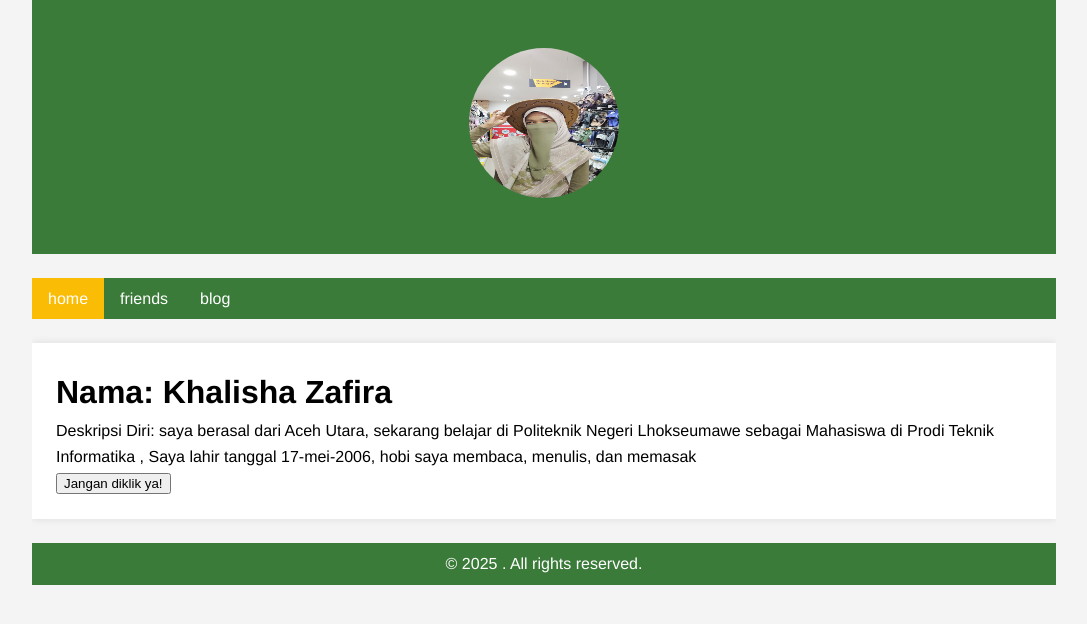
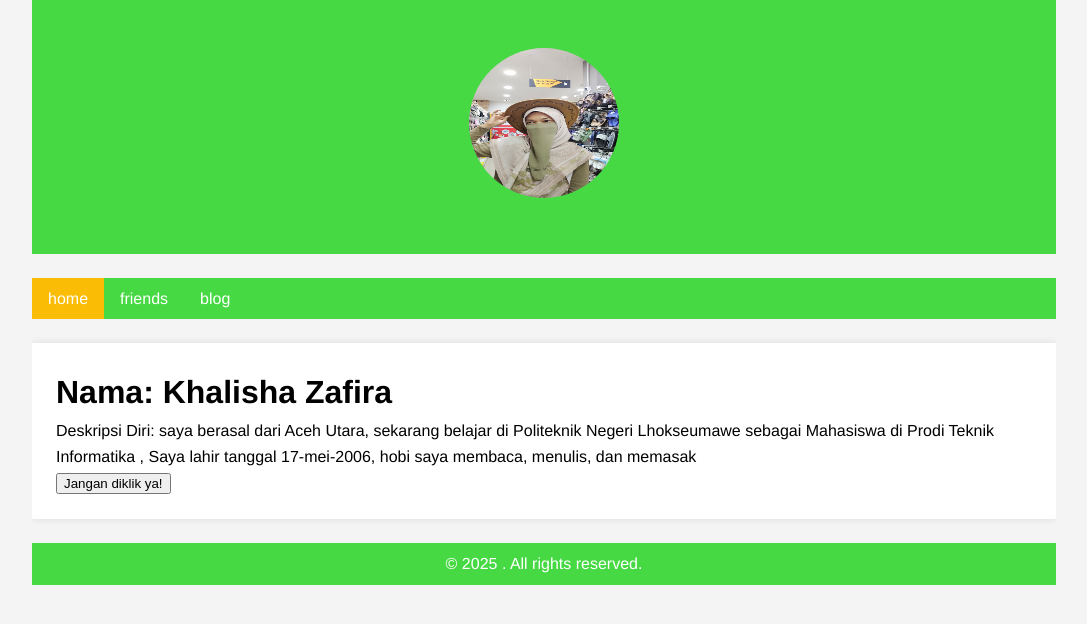
Before and after one commit to khalisha0zafira/khalisha0zafira.github.io, a Jekyll site: the page built from index.html, in a window 1280 px wide. Shown: the top 624 px of the page, without its empty margins (96-1183 px from the left). Built offline with Jekyll 4.4.1, drawn with Linux system fonts in a browser that asks for light colours.

Commit message:
update folder

```diff
--- a/_sass/main.scss
+++ b/_sass/main.scss
@@ -1,4 +1,4 @@
-$primary-color: #3b7b3a;
+$primary-color: #47d944;
 $secondary-color: #fbbc05;
 $font-stack: Helvetica, sans-serif;
 
```
